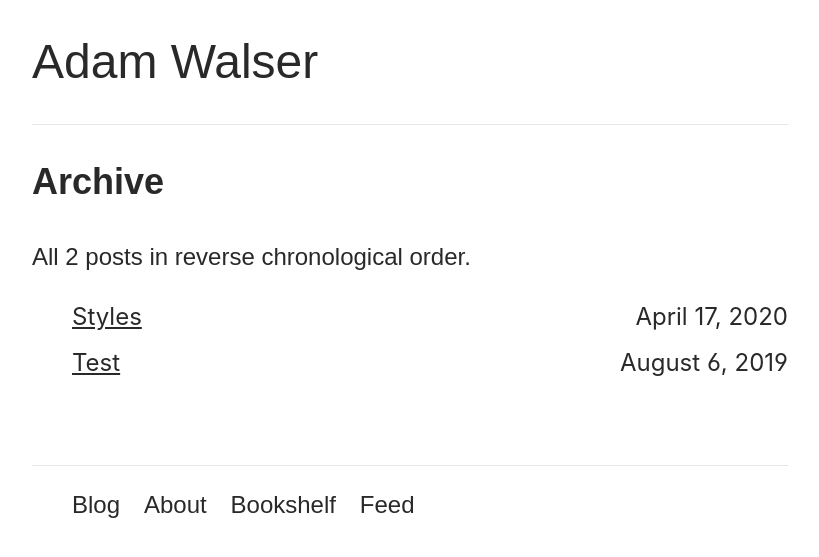
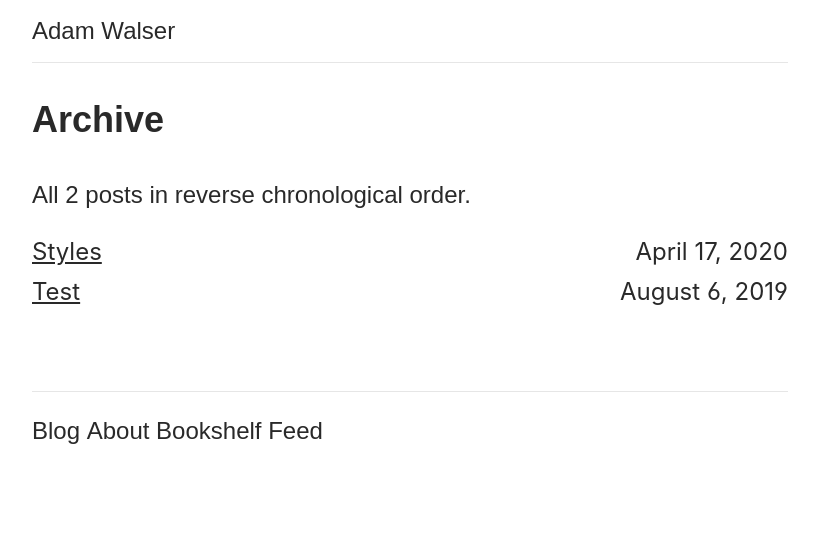
Before and after one commit to ajpwalser/ajpwalser.github.io, a Jekyll site: the page built from archive/index.html, in a window 1280 px wide. Shown: the top 557 px of the page, without its empty margins (230-1049 px from the left). Built offline with Jekyll 4.4.1, drawn with Linux system fonts in a browser that asks for light colours; some web fonts are replaced.

Commit message:
Update style.css

```diff
--- a/css/style.css
+++ b/css/style.css
@@ -28,6 +28,7 @@
 
 .header,
 footer {
+	font-size: 100%;
 	font-weight: 400;
 	line-height: 1.25em;
 }
@@ -45,7 +46,7 @@
 
 footer li {
     	display: inline;
-    	padding-right: 0.718em;
+    	/* padding-right: 0.718em; */
   }
 
 
@@ -87,6 +88,105 @@
 	border-left: 1px solid rgb(221, 221, 221);
 }
 
+/* Code formatting */
+
+code {
+	font-family: SFMono-Regular, Consolas, Liberation Mono, Menlo, monospace;
+}
+
+pre {
+	max-width: 100%;
+	font-size: 0.718em;
+	white-space: pre-wrap;
+	word-break: break-all;
+	border-radius: 5px;
+	-webkit-border-radius: 5px;
+	-moz-border-radius: 5px;
+	border-radius: 5px;
+	background-color: rgb(41, 41, 41);
+	color: rgb(0, 255, 0);
+	overflow: auto;
+	padding: 1em;
+	padding-left: 1em;
+	padding-right: 1em;
+}
+
+/* Horizontal rule */
+
+hr {
+	border: 0;
+	height: 0;
+	border-top: 1px solid rgb(230, 230, 230);
+}
+
+/* Lists */
+
+ul {
+	padding: 0;
+	list-style-type: none;
+	line-height: 1.25em;
+}
+
+ul.headline {
+	padding: 0;
+	list-style-type: none;
+	line-height: 1.25em;
+}
+
+/* ul.headline a {
+	color: rgb(41, 41, 41);
+	text-decoration: underline;
+}
+
+ul.headline a:hover {
+	color: rgb(41, 41, 41);
+	text-decoration: none;
+} */
+
+ol {
+	padding: 0;
+	list-style-type: none;
+}
+
+/* Images */
+
+img {
+	max-width: 100%;
+	height: auto;
+}
+
+figcaption {
+	text-align: center;
+}
+
+.full-width {
+	left: 50%;
+	margin-left: -50vw;
+	margin-right: -50vw;
+	max-width: 100vw;
+	position: relative;
+	right: 50%;
+	width: 100vw;
+}
+
+/* Vidoes */
+
+.videoWrapper {
+	position: relative;
+	padding-bottom: 56.25%;
+	/* 16:9 */
+	padding-top: 25px;
+	height: 0;
+}
+
+.videoWrapper iframe {
+	position: absolute;
+	top: 0;
+	left: 0;
+	width: 100%;
+	height: 100%;
+}
+
 /* Horizontal rule */
 
 hr {
```
